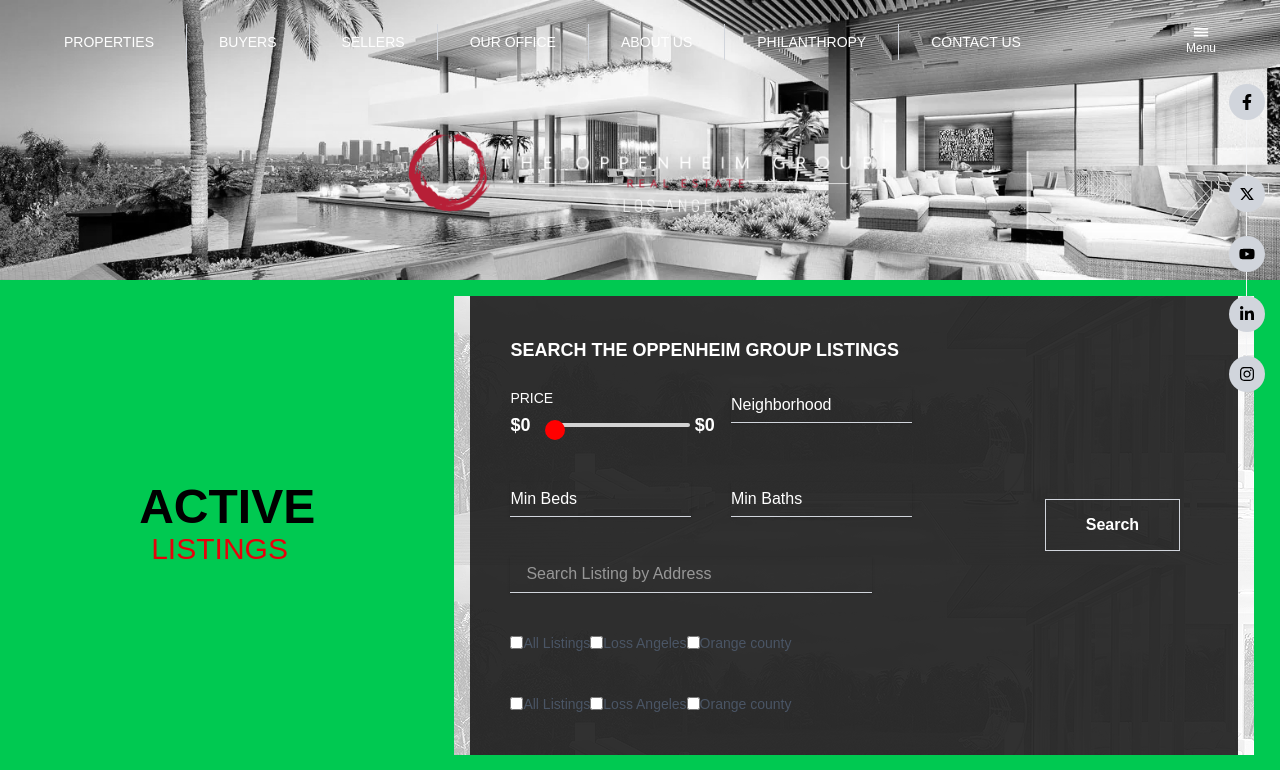
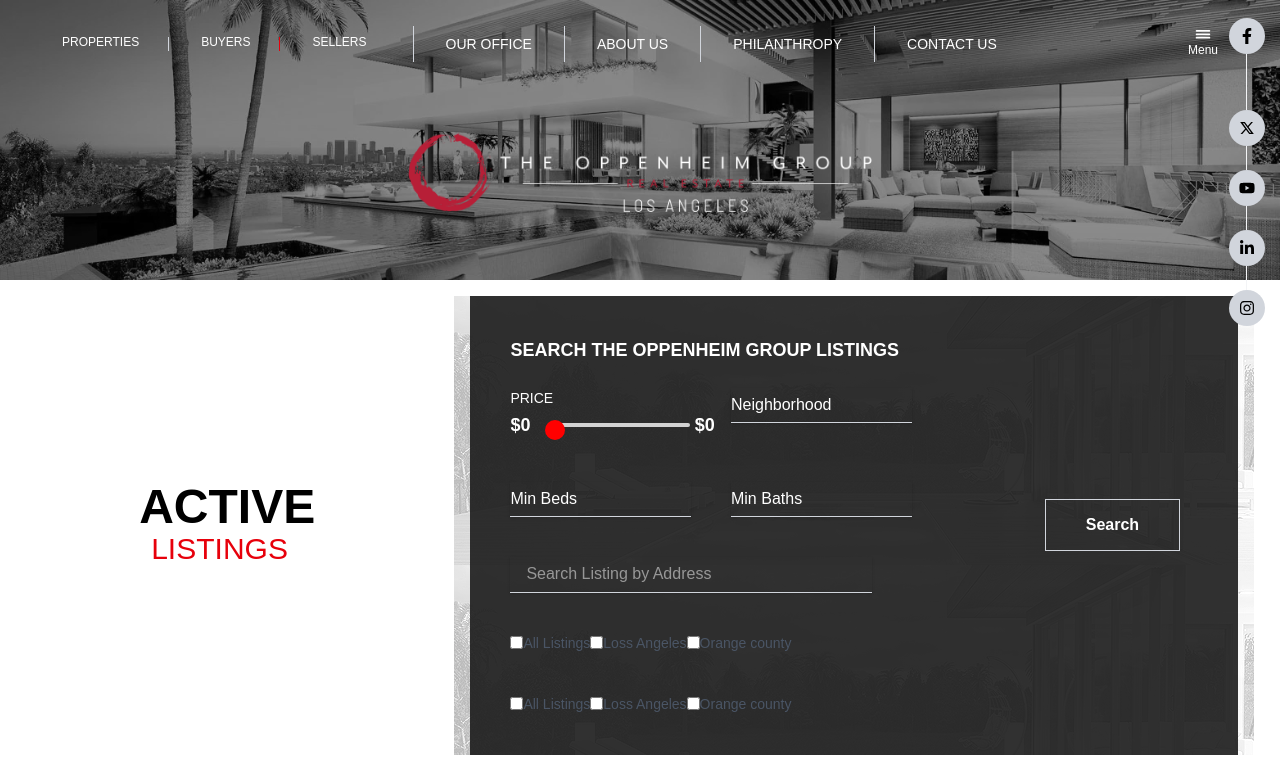
Before and after one commit to muhammadqasimjanjua162/openinggroup, a React (Vite) app: page / in a window 1280 px wide. Shown: the top 770 px of the page. Built offline with nearby package versions, Linux system fonts and the light colour scheme.

Commit message:
Added the bg imgae blend overlay in hero

```diff
--- a/src/App.tsx
+++ b/src/App.tsx
@@ -88,7 +88,7 @@
   const secondColumn = propertyData.slice(splitIndex);
   return (
     <>
-      <div className="relative bg-green-500">
+      <div>
         <Header />
 
         <div className="flex">
--- a/src/components/Header.tsx
+++ b/src/components/Header.tsx
@@ -5,6 +5,7 @@
 import Sidebar from "../components/Sidebar";
 import NonStickyNavbar from "./NonStickyNavbar";
 import StickyNavbar from "./StickyNavbar";
+import innerBackground from "../assets/img/inner-background-header.webp";
 
 const Header: React.FC = () => {
   // console.log(props, "myprops");
@@ -49,17 +50,17 @@
 
   return (
     <div>
-      <header className="header relative w-full" style={{ height: "280px" }}>
-        {/* Background Image Wrapper */}
+      <header
+        className="header relative  h-[280px] bg-conatin bg-no-repeat"
+        style={{ backgroundImage: `url(${innerBackground})` }}
+      >
+        {/* Background Image Wrapper with blend mode */}
         <div
-          className="absolute inset-0 z-0" // Absolute positioning for the background image container
+          className="absolute inset-0 z-0 bg-cover bg-no-repeat filter grayscale bg-blend-overlay bg-right-top w-[100%]"
           style={{
-            backgroundImage: `url(${headerBg})`, // Background image URL
-            backgroundSize: "cover", // Ensures the background covers the entire header
-            backgroundPosition: "center", // Centers the background image
-            backgroundRepeat: "no-repeat", // Prevents background image repetition
-            filter: "grayscale(100%)", // Applies grayscale only to the background image
-            backgroundColor: "rgba(0, 0, 0, 0.9)", // Dark overlay (adjust opacity as needed)
+            backgroundImage: `url(${headerBg})`,
+            backgroundColor: "rgba(13, 13, 13, 0.5)",
+            // RGBA color for the overlay
           }}
         ></div>
 
@@ -76,7 +77,6 @@
             className="w-full sm:w-80 md:w-96 lg:w-116 object-cover rounded-lg mt-16"
             src={olpheian}
             alt="Responsive Image"
-            style={{ filter: "none" }} // This ensures the grayscale is not applied to this image
           />
         </div>
 
--- a/src/components/NonStickyNavbar.tsx
+++ b/src/components/NonStickyNavbar.tsx
@@ -3,45 +3,52 @@
 const NonStickyNavbar = ({ toggleSideNav }) => {
   return (
     <div>
-      <nav className="flex justify-between items-center text-white text-lg font-medium mx-auto w-full px-6 md:px-16 py-6 z-30 relative">
-        {/* Navigation Links for Large Screens */}
-        <div className="hidden lg:flex flex-wrap justify-center lg:bg-transparent lg:justify-start uppercase text-sm">
+      <nav className="flex justify-between items-center text-white text-xs font-medium mx-auto w-full md:px-15.5 py-6.5 z-30 relative">
+        <div className="lg:flex flex-wrap justify-center lg:bg-transparent lg:justify-start uppercase text-sm bg-green-400">
           <a
             href="https://la.ogroup.com/properties/our-properties/"
-            className="hover:text-blue-400 transition-all duration-300 pr-8 py-2 border-r border-gray-300 last:border-0"
+            className="hover:text-blue-400 transition-all duration-300 py-2 pr-11.5 relative text-[12px]"
           >
             Properties
+            <span className="absolute top-1/2 right-0 transform -translate-y-1/2 h-[14px] w-[1px] mr-4 bg-gray-300"></span>
           </a>
+
           <a
-            href="https://la.ogroup.com/buyers/"
-            className="hover:text-blue-400 transition-all duration-300 px-8 py-2 border-r border-gray-300 last:border-0"
+            href="https://la.ogroup.com/properties/our-properties/"
+            className="hover:text-blue-400 transition-all duration-300 py-2 pr-11.5 ml-4 relative text-[12px]"
           >
             Buyers
+            <span className="absolute top-1/2  transform -translate-y-1/2 h-[14px] w-[1px] ml-7 bg-red-600"></span>
           </a>
+
           <a
             href="https://la.ogroup.com/sellers/list-with-us/"
-            className="hover:text-blue-400 transition-all duration-300 px-8 py-2 border-r border-gray-300 last:border-0"
+            className="hover:text-blue-400 transition-all duration-300 pr-11.5 ml-4 py-2 border-r border-gray-300 last:border-0 text-[12px]"
           >
             Sellers
           </a>
+
           <a
             href="https://la.ogroup.com/our-team/"
             className="hover:text-blue-400 transition-all duration-300 px-8 py-2 border-r border-gray-300 last:border-0"
           >
             Our Office
           </a>
+
           <a
             href="https://la.ogroup.com/our-team/"
             className="hover:text-blue-400 transition-all duration-300 px-8 py-2 border-r border-gray-300 last:border-0"
           >
             About Us
           </a>
+
           <a
             href="https://la.ogroup.com/our-team/"
             className="hover:text-blue-400 transition-all duration-300 px-8 py-2 border-r border-gray-300 last:border-0"
           >
             Philanthropy
           </a>
+
           <a
             href="https://la.ogroup.com/contact-us/"
             className="hover:text-blue-400 transition-all duration-300 px-8 py-2 last:border-0"
@@ -50,7 +57,6 @@
           </a>
         </div>
 
-        {/* Menu Icon for Mobile and Medium Screens */}
         <div
           className="flex flex-col ml-auto items-center justify-end cursor-pointer"
           onClick={() => toggleSideNav()}
@@ -64,9 +70,9 @@
           >
             <path
               stroke="currentColor"
-              stroke-linecap="round"
-              stroke-linejoin="round"
-              stroke-width="2"
+              strokeLinecap="round"
+              strokeLinejoin="round"
+              strokeWidth="2"
               d="M1 1h15M1 5h15M1 9h15"
             />
           </svg>
--- a/src/components/Sidebar.tsx
+++ b/src/components/Sidebar.tsx
@@ -28,12 +28,14 @@
             <rect y="60" width="100" height="10"></rect>
           </svg>
         )}
+<div className="animate-fade-left">
 
+</div>
         <div
           ref={ref}
-          className={`fixed top-0 right-0 w-[68vw] h-full bg-[#171717] bg-[url(${sidebarBg})] text-white p-10 pl-20 z-40
-  transition-transform duration-[0000ms] cubic-bezier(0.25, 0.8, 0.25, 1)
-  ${navBarshow ? "translate-x-0" : "translate-x-full"}`}
+          className={`fixed top-0 right-[500px] w-[68vw] h-full bg-[#171717] bg-[url(${sidebarBg})] text-white p-10 pl-20 z-40
+          transition-all duration-[1000ms] ease-in-out
+          ${navBarshow ? "right-0" : "right-[500px]"}`}
         >
           <img src={logo} alt="Logo" className="w-[55%] h-auto mb-18 mt-8" />
           <div className="mt-6">
```
Also changed, not shown: src/assets/img/inner-background-header.webp (added).
